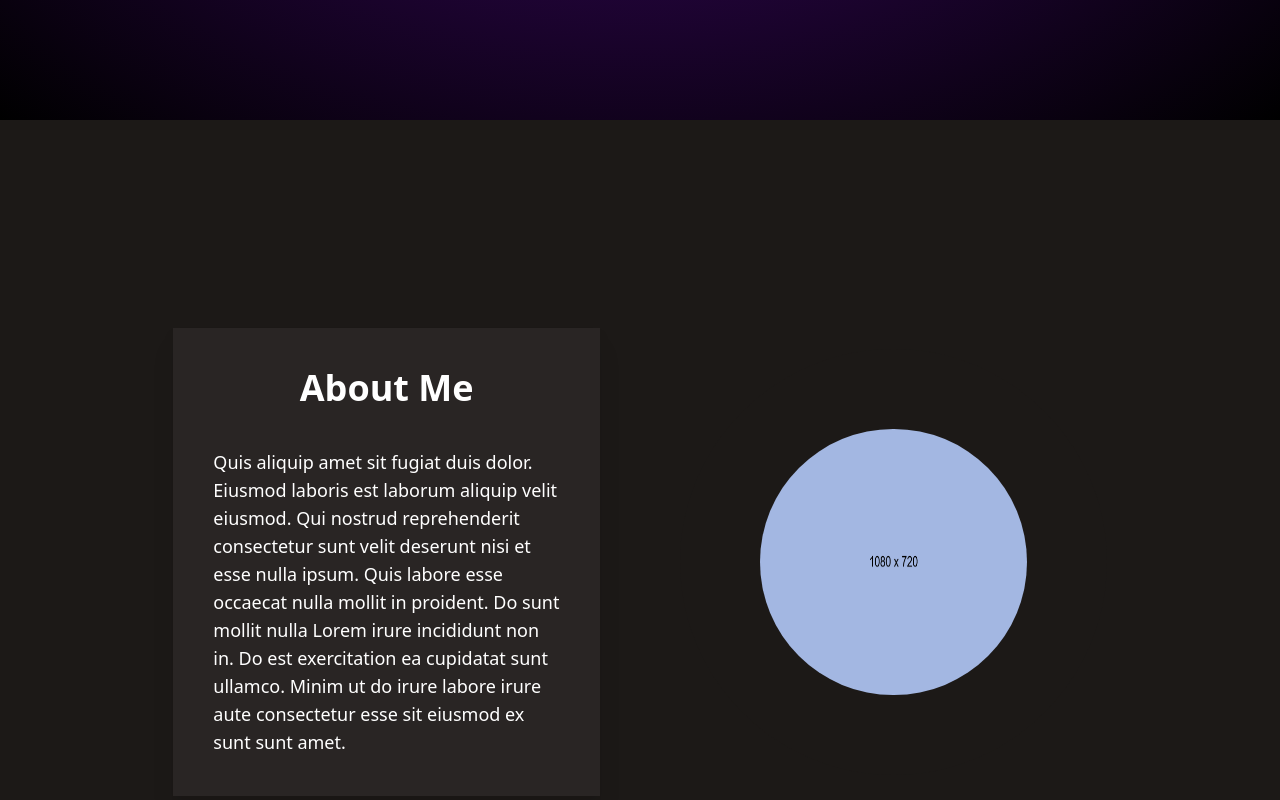
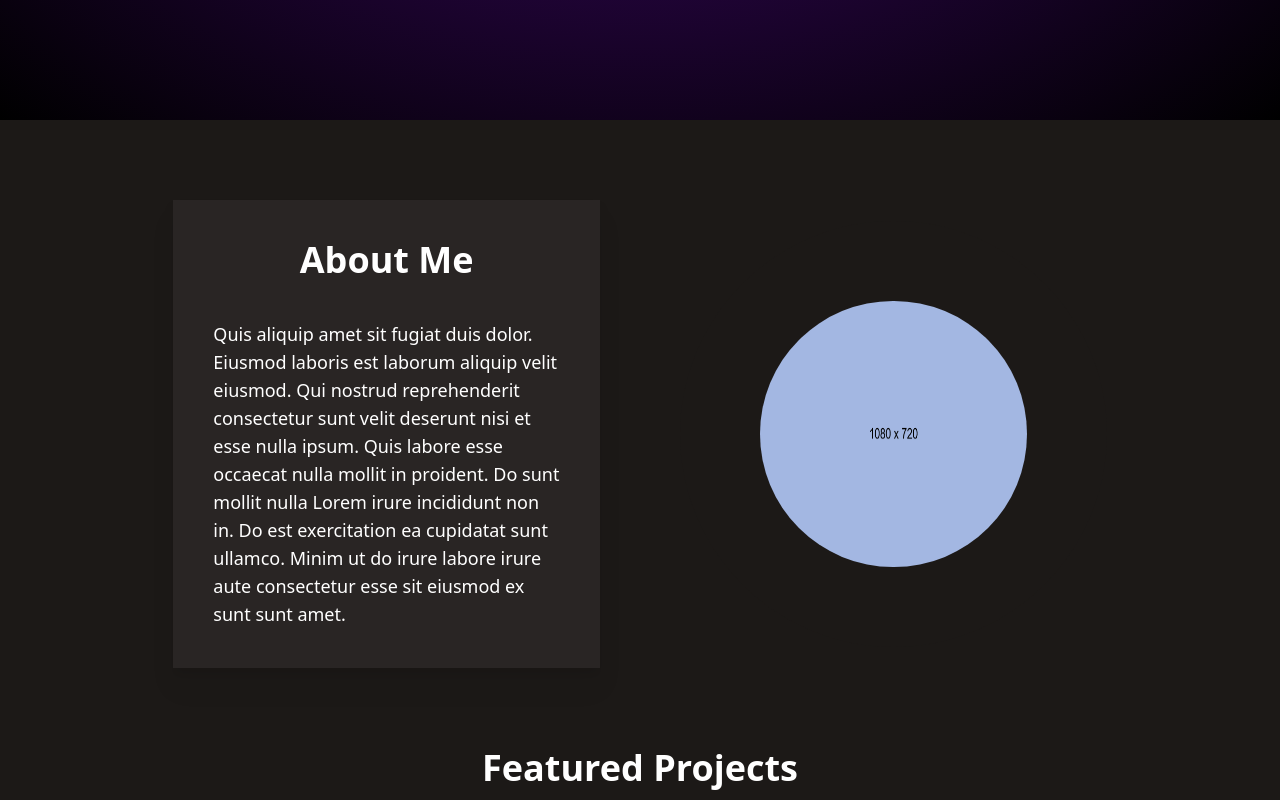
Before and after one commit to Niall-Sharma/programming-portfolio, a Next.js app: page / in a window 1280 px wide. Shown: the part 680-1480 px from the top of the page. Built offline with nearby package versions, Linux system fonts and the light colour scheme; what tailwindcss-animated would draw is missing.

Commit message:
added form

```diff
--- a/src/app/contact/page.tsx
+++ b/src/app/contact/page.tsx
@@ -2,7 +2,7 @@ export default function Contact() {
   return (
     <main className=" min-h-screen items-center p-24 bg-stone-900 flex justify-center">
       <div className="bg-stone-800 p-20 drop-shadow-xl w-full">
-        <form>
+        <form action={process.env.form_id} method="POST">
           <div className="mt-10 grid grid-cols-1 gap-x-6 gap-y-8 sm:grid-cols-6">
             <div className="sm:col-span-3">
               <label htmlFor="first-name" className="block text-md font-bold leading-6 text-white">
@@ -58,8 +58,7 @@ export default function Contact() {
           <div className="mt-12 flex items-center justify-center gap-x-6">
           <button
             type="submit"
-            className="rounded-sm outline outline-1 hover:text-white hover:ease-in-out transition-all outline-purple-500 px-4 py-2 text-lg font-thin text-purple-500 shadow-sm hover:bg-purple-500 focus-visible:outline focus-visible:outline-2 focus-visible:outline-offset-2 focus-visible:outline-purple-500"
-          >
+            className="rounded-sm outline outline-1 hover:text-white hover:ease-in-out transition-all outline-purple-500 px-4 py-2 text-lg font-thin text-purple-500 shadow-sm hover:bg-purple-500 focus-visible:outline focus-visible:outline-2 focus-visible:outline-offset-2 focus-visible:outline-purple-500">
             Submit
           </button>
         </div>
--- a/src/app/layout.tsx
+++ b/src/app/layout.tsx
@@ -17,9 +17,11 @@ export default function RootLayout({
 }>) {
   return (
     <html lang="en" className="scrollbar-hide">
+      <body>
       <Navbar />
       {children}
       <Footer />
+      </body>
     </html>
   );
 }
--- a/src/app/page.tsx
+++ b/src/app/page.tsx
@@ -11,7 +11,7 @@ export default function Home() {
           <svg className="invert w-10 h-10 mt-10 animate-bounce ml-auto mr-auto" width="128" height="128" xmlns="http://www.w3.org/2000/svg" fill-rule="evenodd" clip-rule="evenodd"><path d="M24 12c0-6.623-5.377-12-12-12s-12 5.377-12 12 5.377 12 12 12 12-5.377 12-12zm-1 0c0-6.071-4.929-11-11-11s-11 4.929-11 11 4.929 11 11 11 11-4.929 11-11zm-11.5 4.828l-3.763-4.608-.737.679 5 6.101 5-6.112-.753-.666-3.747 4.604v-11.826h-1v11.828z"/></svg>
         </div>
       </div>
-      <div className=" py-52 bg-stone-900 flex flex-wrap lg:space-x-20 items-center justify-center">
+      <div className=" py-20 bg-stone-900 flex flex-wrap lg:space-x-20 items-center justify-center">
           <div className="w-full md:w-1/3 bg-stone-800 p-10 drop-shadow-xl">
             <h2 className="text-center font-bold text-4xl pb-10 text-white">About Me</h2>
             <p className="text-white text-lg">Quis aliquip amet sit fugiat duis dolor. Eiusmod laboris est laborum aliquip velit eiusmod. Qui nostrud reprehenderit consectetur sunt velit deserunt nisi et esse nulla ipsum. Quis labore esse occaecat nulla mollit in proident. Do sunt mollit nulla Lorem irure incididunt non in. Do est exercitation ea cupidatat sunt ullamco. Minim ut do irure labore irure aute consectetur esse sit eiusmod ex sunt sunt amet.</p>
```
